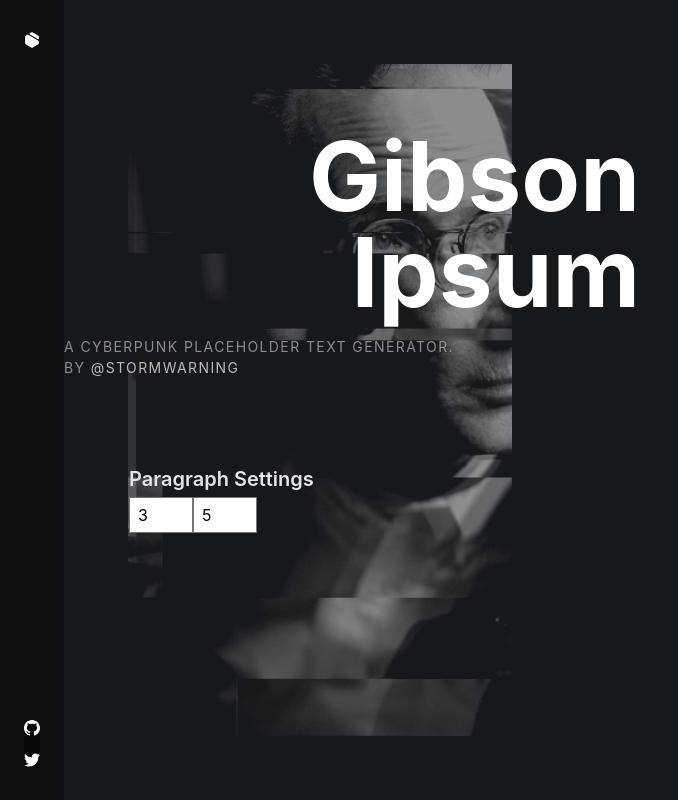
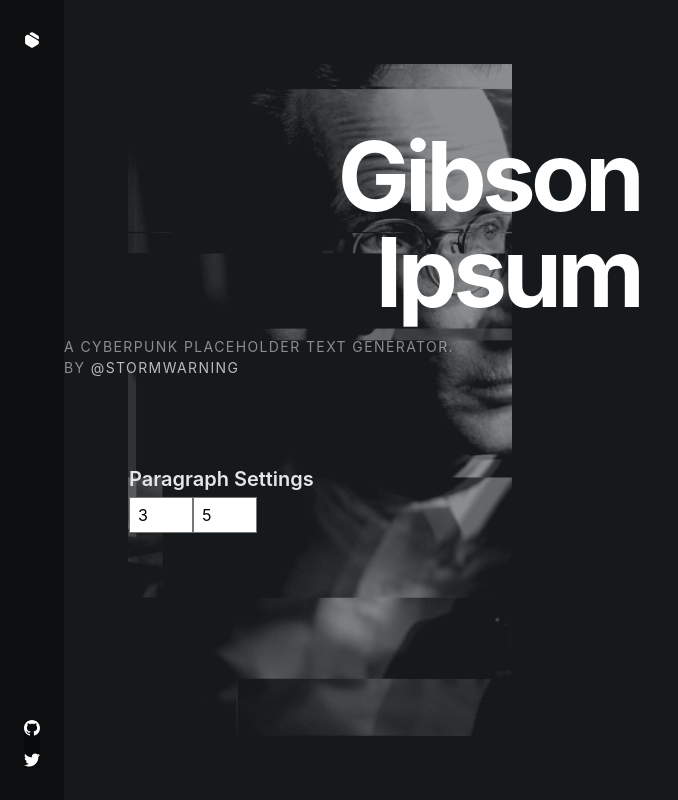
Before and after one commit to stormwarning/gibsonipsum, a Nuxt app: page / in a window 1280 px wide. Shown: the whole page, without its empty margins (0-678 px from the left). Built offline with nearby package versions, Linux system fonts and the light colour scheme; no server answers.

Commit message:
Track title text tighter

```diff
--- a/pages/index.vue
+++ b/pages/index.vue
@@ -5,10 +5,12 @@
         >
             <figure
                 class="absolute absolute--fill z-0 ma0 cover o-50 mh6-ns mv5-ns"
-                style="background-image:url(/gibson-glitch.png);"
+                style="background-image: url(/gibson-glitch.png);"
             ></figure>
             <div class="relative pl5-ns">
-                <h1 class="mb3 mt6 white lh-solid f-headline-ns tr">
+                <h1
+                    class="mb3 mt6 white lh-solid f-headline-ns tracked-tight tr"
+                >
                     Gibson Ipsum
                 </h1>
                 <intro></intro>
```
